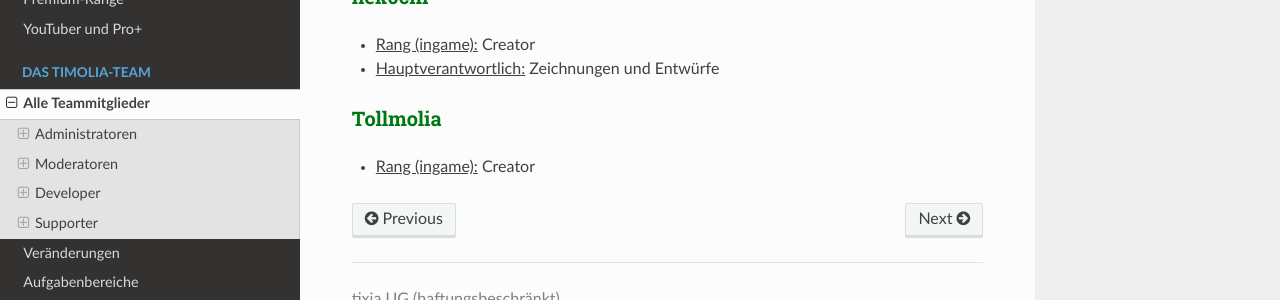
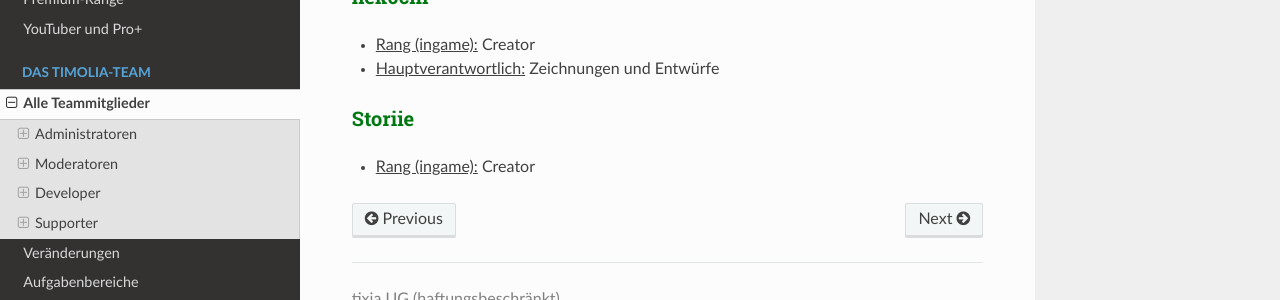
Before and after one commit to TimoliaDE/HowTo, an MkDocs documentation site: the page built from docs/team/members.md, in a window 1280 px wide and 900 px high, scrolled down 13147 px. Shown: the part 532-832 px from the top of the window. Built offline with MkDocs 1.6.1, drawn with Linux system fonts in a browser that asks for light colours; nearby versions of some CDN libraries; old or Windows-style settings are respelled for this version of MkDocs.

Commit message:
Update members.md

```diff
--- a/docs/team/members.md
+++ b/docs/team/members.md
@@ -431,5 +431,5 @@ Creator sind für kreative Arbeiten wie Texte, Bilder und Grafiken zuständig un
 - <u>Rang (ingame):</u> Creator
 - <u>Hauptverantwortlich:</u> Zeichnungen und Entwürfe
 
-### <strong><span style="color:#007812">Tollmolia</span></strong>
+### <strong><span style="color:#007812">Storiie</span></strong>
 - <u>Rang (ingame):</u> Creator
```
